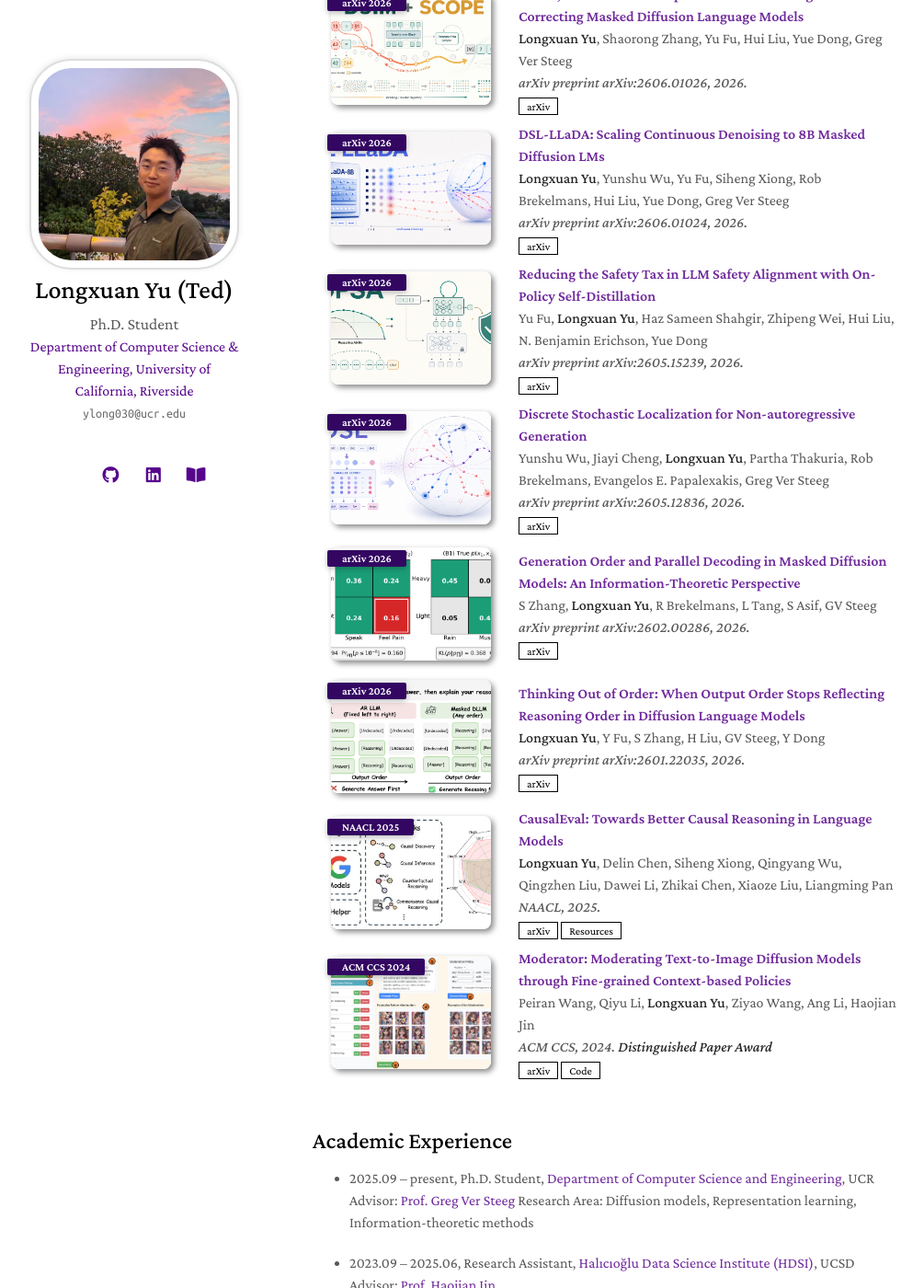
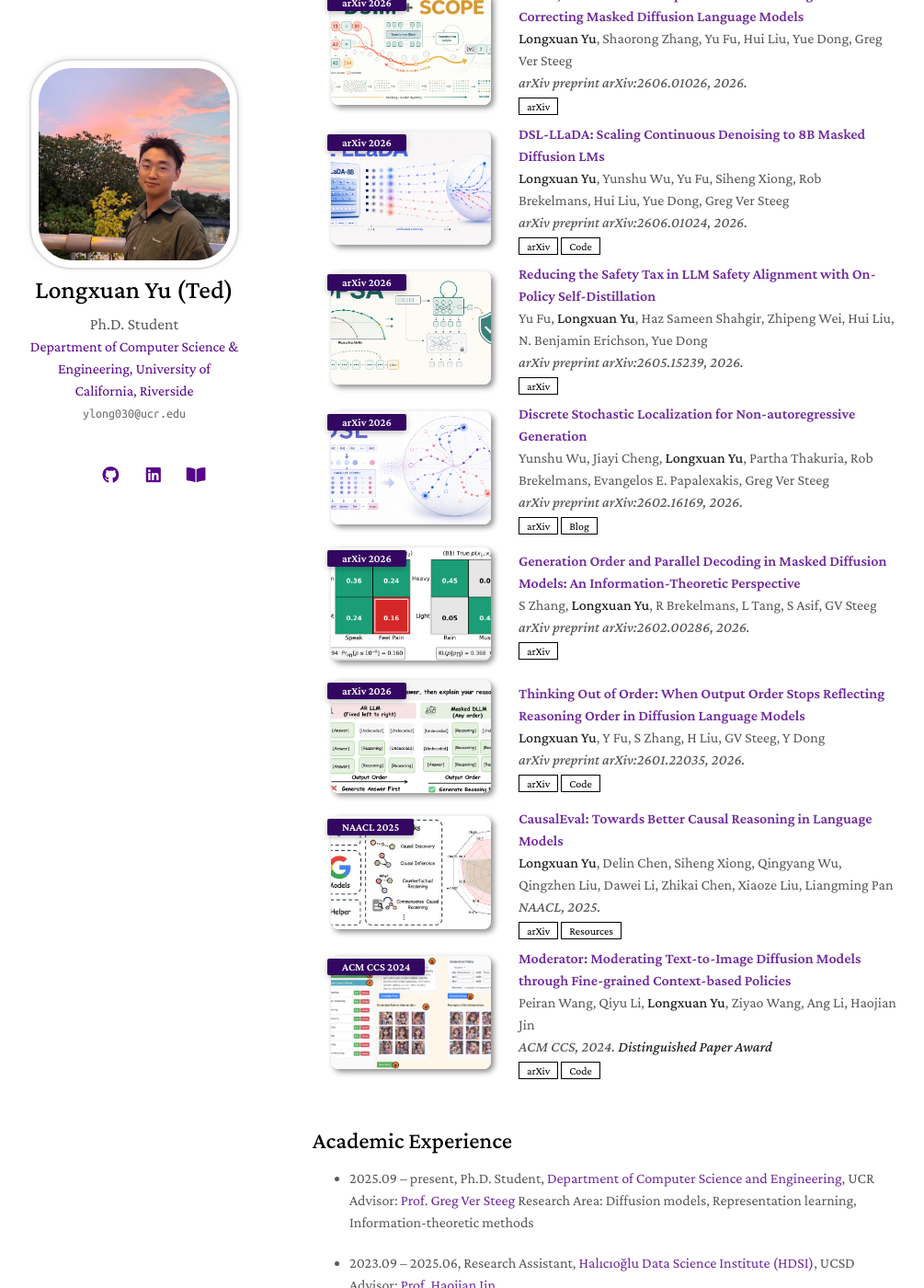
Before and after one commit to fengsxy/fengsxy.github.io, a Jekyll site: the page built from index.md, in a window 1280 px wide and 1400 px high, scrolled down 976 px. Shown: the whole window at 92% size, without its empty margins (130-1135 px from the left). Built offline with Jekyll 4.4.1, drawn with Linux system fonts in a browser that asks for light colours; nearby versions of some CDN libraries; a style sheet for code colours, icons or effects is not loaded; our own code applies the rules of GitHub Pages for plain Markdown files.

Commit message:
Update publication links

```diff
--- a/_includes/projects.md
+++ b/_includes/projects.md
@@ -99,6 +99,7 @@
     <div class="periodical"><em>arXiv preprint arXiv:2606.01024, 2026.</em></div>
     <div class="links">
       <a href="https://arxiv.org/abs/2606.01024" class="btn btn-sm z-depth-0" role="button" target="_blank" style="font-size:12px;">arXiv</a>
+      <a href="https://github.com/fengsxy/DSL-LLaDA" class="btn btn-sm z-depth-0" role="button" target="_blank" style="font-size:12px;">Code</a>
     </div>
   </div>
 </div>
@@ -134,11 +135,12 @@
   </div>
 
   <div class="col-sm-9" style="position: relative;padding-right: 15px;padding-left: 20px;">
-    <div class="title"><a href="https://arxiv.org/abs/2605.12836">Discrete Stochastic Localization for Non-autoregressive Generation</a></div>
+    <div class="title"><a href="https://arxiv.org/abs/2602.16169">Discrete Stochastic Localization for Non-autoregressive Generation</a></div>
     <div class="author">Yunshu Wu, Jiayi Cheng, <strong>Longxuan Yu</strong>, Partha Thakuria, Rob Brekelmans, Evangelos E. Papalexakis, Greg Ver Steeg</div>
-    <div class="periodical"><em>arXiv preprint arXiv:2605.12836, 2026.</em></div>
+    <div class="periodical"><em>arXiv preprint arXiv:2602.16169, 2026.</em></div>
     <div class="links">
-      <a href="https://arxiv.org/abs/2605.12836" class="btn btn-sm z-depth-0" role="button" target="_blank" style="font-size:12px;">arXiv</a>
+      <a href="https://arxiv.org/abs/2602.16169" class="btn btn-sm z-depth-0" role="button" target="_blank" style="font-size:12px;">arXiv</a>
+      <a href="https://yunshuwu.github.io/dsl-project-page/" class="btn btn-sm z-depth-0" role="button" target="_blank" style="font-size:12px;">Blog</a>
     </div>
   </div>
 </div>
@@ -179,6 +181,7 @@
     <div class="periodical"><em>arXiv preprint arXiv:2601.22035, 2026.</em></div>
     <div class="links">
        <a href="https://arxiv.org/abs/2601.22035" class="btn btn-sm z-depth-0" role="button" target="_blank" style="font-size:12px;">arXiv</a>
+       <a href="https://github.com/fengsxy/ThinkOutofOrder" class="btn btn-sm z-depth-0" role="button" target="_blank" style="font-size:12px;">Code</a>
     </div>
   </div>
 </div>
```
